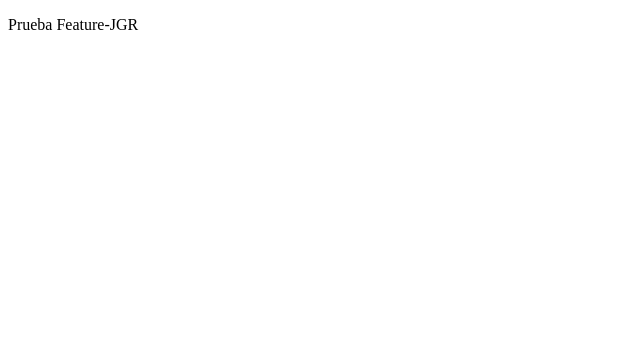
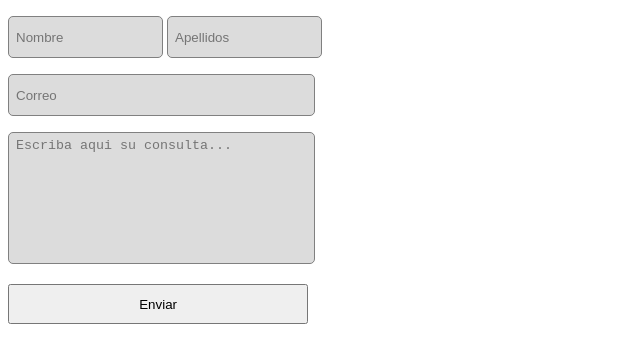
Before and after one commit to AleRodriguez8/Practica-JS, a plain HTML site: page index.html in a window 1280 px wide. Shown: the whole page, without its empty margins (0-640 px from the left). Drawn offline with Linux system fonts and the light colour scheme.

Commit message:
Etiquetas html del formulario

```diff
--- a/index.html
+++ b/index.html
@@ -4,9 +4,24 @@
         <meta charset="UTF-8">
         <meta http-equiv="X-UA-Compatible" content="IE=edge">
         <meta name="viewport" content="width=device-width, initial-scale=1.0">
-    <title>Document</title>
+        <link href="style.css" rel="stylesheet" type="text/css">
+        <title>Disco Terra</title>
     </head>
     <body>
-    <p>Prueba Feature-JGR</p>
+        <form>
+            <p>
+                <input type="text" placeholder="Nombre" minlength="1" maxlength="15"/>
+                <input type="text" placeholder="Apellidos" minlength="1" maxlength="30"/>
+            </p>
+            <p>
+                <input type="email" placeholder="Correo" minlength="1" maxlength="25" />
+            </p>
+            <p>
+                <textarea type="text" placeholder="Escriba aqui su consulta..." ></textarea>
+            </p>
+            <p>
+                <button>Enviar</button>
+            </p>
+        </form>
     </body>
 </html>
```
Lines whose indentation alone changed are shown as unchanged.
